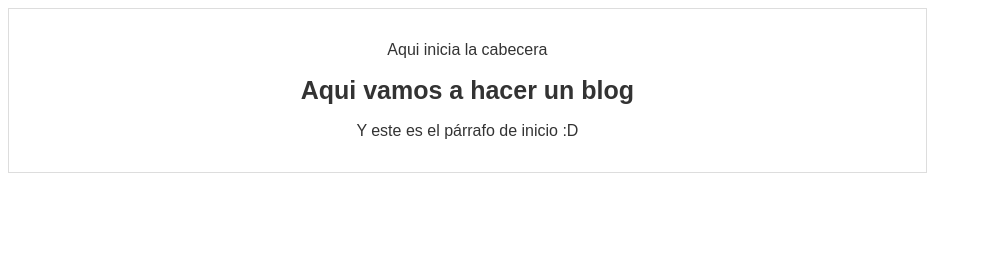
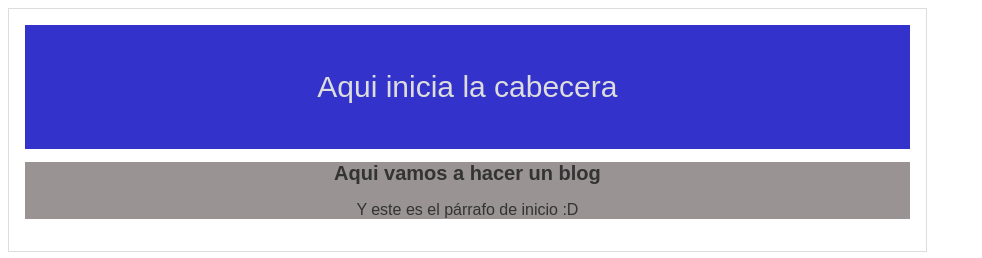
Before and after one commit to Rosav1/hyperblog, a plain HTML site: page index.html in a window 1280 px wide. Shown: the whole page, without its empty margins (0-982 px from the left). Drawn offline with Linux system fonts and the light colour scheme.

Commit message:
Finalizado el cambio

```diff
--- a/css/estilos.css
+++ b/css/estilos.css
@@ -3,6 +3,14 @@ body{
     font-family: Arial;
     text-align: center;
 }
+
+#cabecera{
+    background: #33C ;
+    color: #DDD;
+    padding: 0.5em;
+    font-size: 30px;
+}
+
 #container{
     width: 70%;
     padding: 1em;
@@ -11,5 +19,10 @@ body{
 }
 
 #container h1{
-    font-size: 25px;
+    font-size: 20px;
 }
+
+#post{
+    background: rgb(153, 147, 147) ;
+
+}
```
